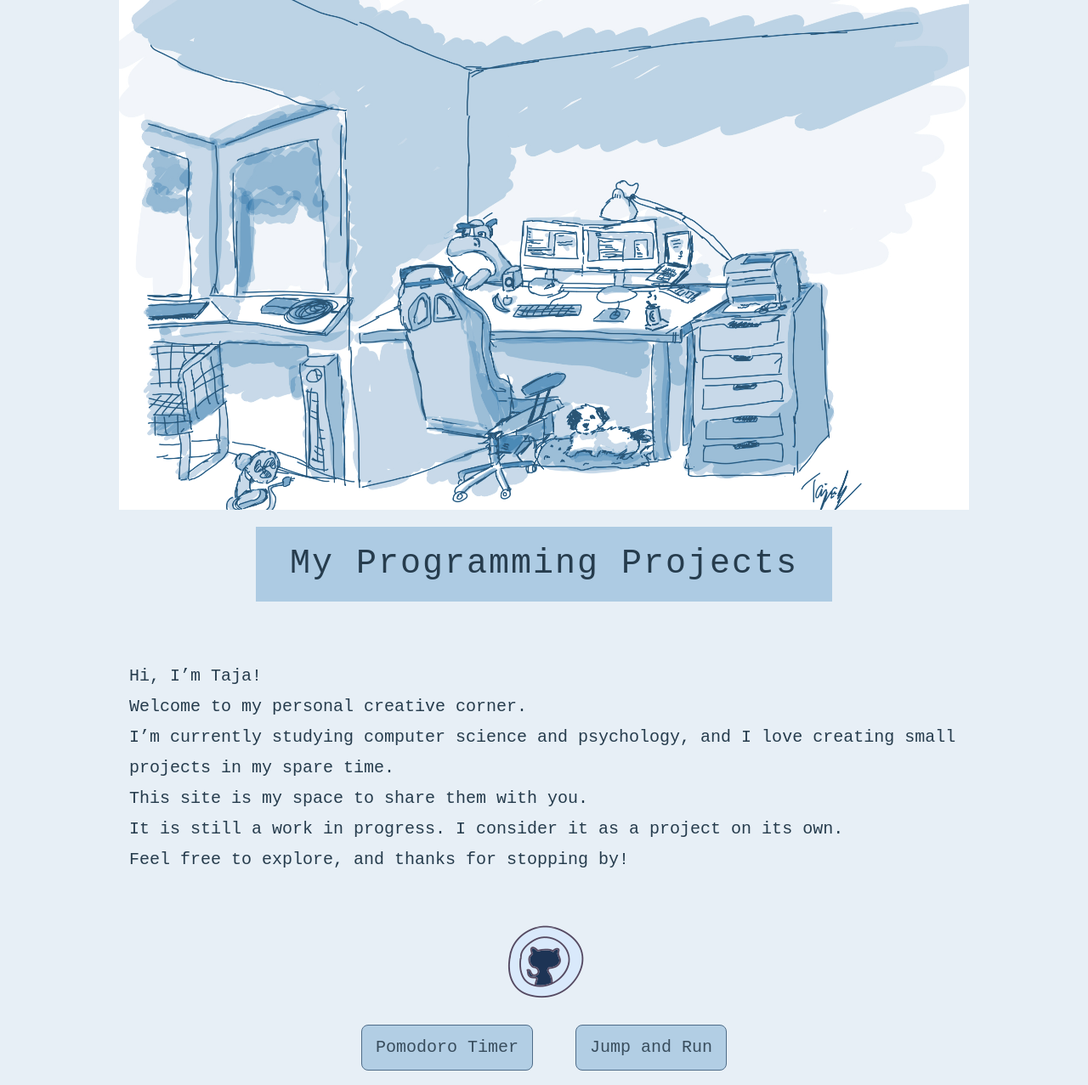
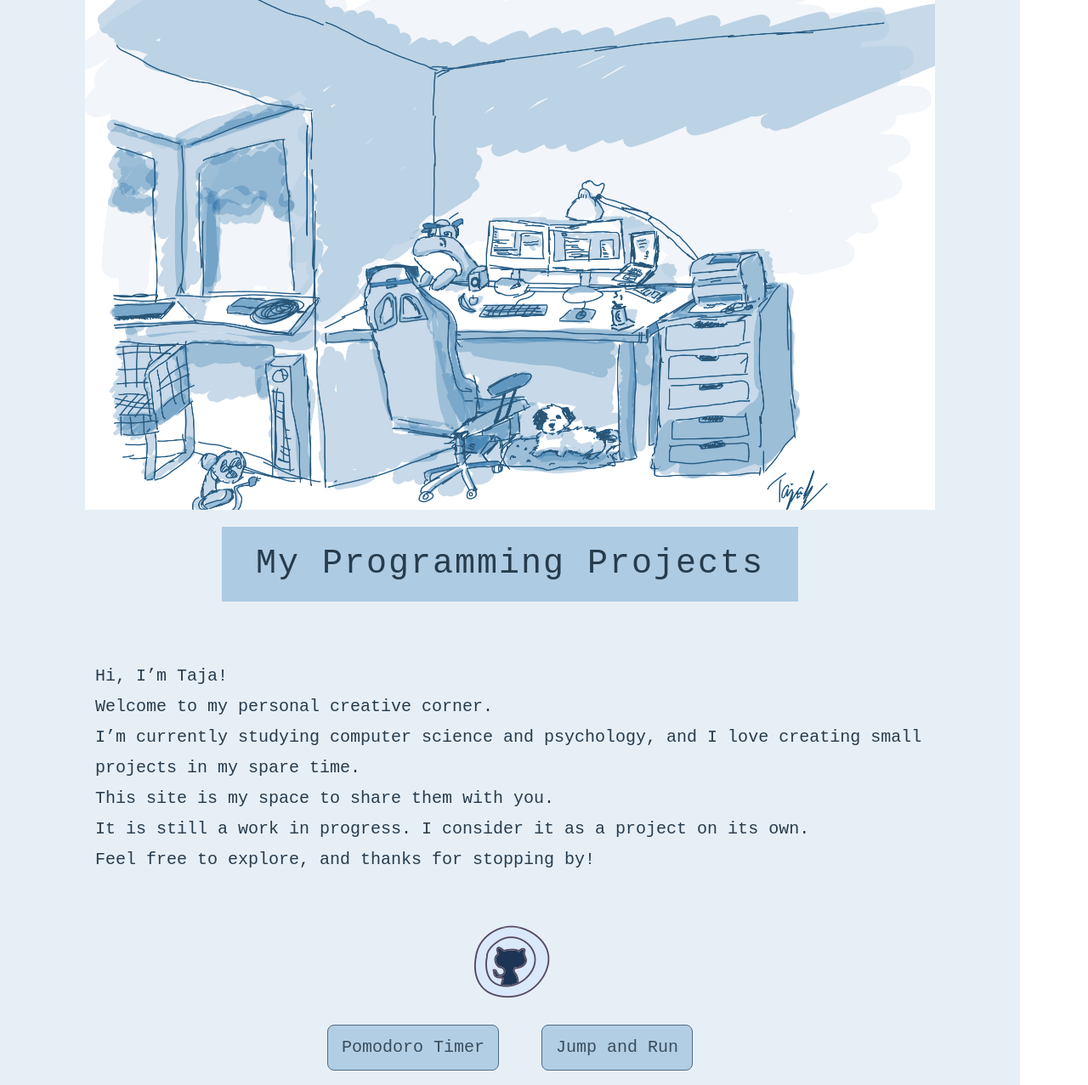
Before and after one commit to Tajaly/tajaly.github.io, a plain HTML site: page docs/index.html in a window 1280 px wide. Shown: the top 1277 px of the page at 85% size. Drawn offline with nearby package versions, Linux system fonts and the light colour scheme.

Commit message:
refractor html

```diff
--- a/docs/index.html
+++ b/docs/index.html
@@ -7,7 +7,6 @@
     <link href="https://cdn.jsdelivr.net/npm/bootstrap@5.3.3/dist/css/bootstrap.min.css" rel="stylesheet"
           integrity="sha384-QWTKZyjpPEjISv5WaRU9OFeRpok6YctnYmDr5pNlyT2bRjXh0JMhjY6hW+ALEwIH" crossorigin="anonymous">
 </head>
-
 <body>
 <style>
     .container {
@@ -17,28 +16,20 @@
         align-items: center;
         width: 1000px;
     }
-
-        .buttoncontainer {
+    .button-container {
         display:flex;
         flex-direction: row;
         gap: 50px;
         justify-content: start;
     }
-
-        .parent {
+    .page-container {
         background-color: #e7eff6;
-            height: 2000px;
         display:flex;
+        width:1200px;
         flex-direction: column;
         gap: 20px;
         align-items: center;
         align-content: center;
-        }
-        .text-col {
-            background-color: #e7eff6;
-            height: 250px;
-
-
     }
     .font {
         font-family: monospace;
@@ -47,7 +38,6 @@
         color: #263c4d;
         line-height: 1.8;
     }
-
     .header {
         font-size: 2em;
         font-weight: 300;
@@ -56,7 +46,6 @@
         margin-bottom: 1em;
         padding: 0.5em 1em;
     }
-
     .button {
         background-color: #adcbe3;
         border-color: #3e5e7d;
@@ -76,10 +65,6 @@
         box-shadow: 0 5px #adcbe3;
         transform: translateY(4px);
     }
-
-
-
-
     .icon:active {
         border: none;
         background-color: transparent;
@@ -90,27 +75,14 @@
         line-height:24px;
         color:#737373;
     }
-
-
 </style>
 
+<div class ="page-container font">
 
-
-
-    <div class ="parent font">
-
-        <img src="/images/setup2.jpg" alt="" width="1000" height="600">
-
-        <!-- <div class="container col-sm-10 col-md-10 col-lg-10 text-col "> -->
-
-
-
+    <img src="/images/setup2.jpg" alt="A view of my desk, where I typically work" width="1000" height="600">
 
     <div class="container" >
-
         <h1 class="header">My Programming Projects</h1>
-
-
         <p>Hi, I’m Taja! <br /> Welcome to my personal creative corner. <br /> I’m currently studying computer science and psychology, and
             I love creating small projects in my spare time. <br />
             This site is my space to share them with you. <br /> It is still a work in progress.
@@ -122,11 +94,12 @@
             <img src="/images/icons8-github-96.png" alt="github" />
         </button>
     </div>
-            <div class="buttoncontainer">
+
+    <div class="button-container">
         <button  onclick="location.href='https://github.com/Tajaly/pomodoroTimer'" type="button"
                  class="btn btn-primary btn-lg button font">Pomodoro Timer</button>
         <!--
-                <button onclick="location.href='https://github.com/Tajaly/pomodoroTimer'" type="button"
+        <button
                 class="btn btn-primary btn-lg button font">Zinsrechner</button>
         -->
         <button onclick="location.href='https://github.com/Tajaly/firstGame'" type="button"
@@ -137,14 +110,7 @@
         -->
     </div>
 
-
     <!-- <button  class="btn btn-primary btn-lg button font">Switch Language</button> -->
-
-      <!--  </div> -->
-
-
-
-
 
     <footer class="footer">
         <p class="copyright-text"> &copy; 2024
@@ -155,15 +121,11 @@
             <a href="https://icons8.com/"> icons8</a>.
         </p>
     </footer>
-
 </div>
-
 
 <script src="https://cdn.jsdelivr.net/npm/bootstrap@5.3.3/dist/js/bootstrap.min.js"
         integrity="sha384-0pUGZvbkm6XF6gxjEnlmuGrJXVbNuzT9qBBavbLwCsOGabYfZo0T0to5eqruptLy"
         crossorigin="anonymous">
-
 </script>
-
 </body>
 </html>
```
Also changed, not shown: src/main/resources/templates/index.html (+20 -53 lines). Lines whose indentation alone changed are shown as unchanged.
